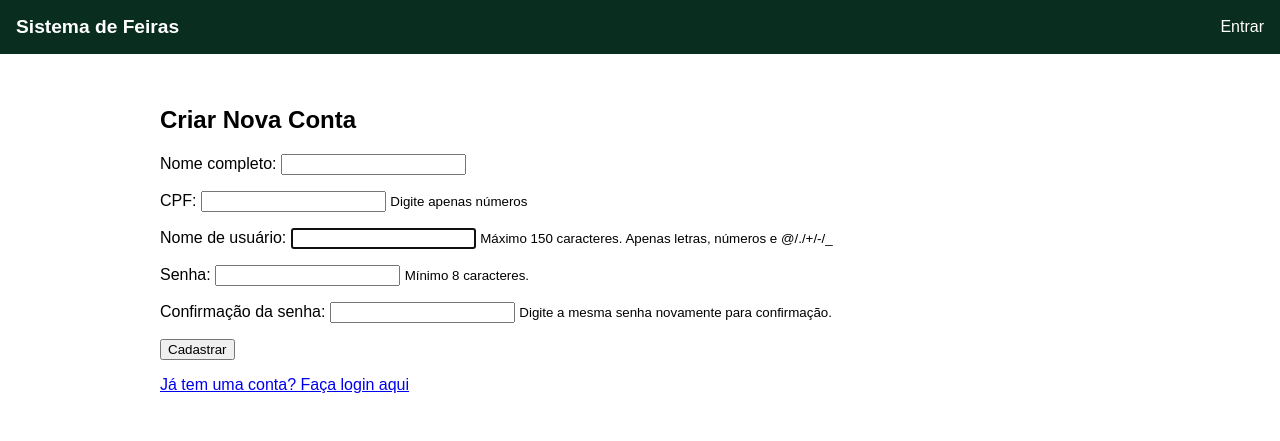
After one commit to jm-236/trabalho-ES, a Django app: page /cadastro/ in a window 1280 px wide. The commit adds this page. Shown: the top 441 px of the page. Run offline with Django 5.2, Linux system fonts and the light colour scheme.

Commit message:
(Eduardo) Criação de tela de cadastro

```diff
--- /dev/null
+++ b/sistema_de_gestao_de_feiras/core/forms.py
@@ -0,0 +1,19 @@
+
+from django import forms
+from django.contrib.auth.forms import UserCreationForm
+from django.contrib.auth.models import User
+from .models import Usuario
+
+class CadastroForm(UserCreationForm):
+    nome = forms.CharField(max_length=100, label='Nome completo')
+    cpf = forms.CharField(max_length=11, label='CPF')
+
+    class Meta:
+        model = User
+        fields = ('username', 'nome', 'cpf', 'password1', 'password2')
+
+    def __init__(self, *args, **kwargs):
+        super().__init__(*args, **kwargs)
+        self.fields['username'].label = 'Nome de usuário'
+        self.fields['password1'].label = 'Senha'
+        self.fields['password2'].label = 'Confirmação da senha'
--- /dev/null
+++ b/sistema_de_gestao_de_feiras/core/templates/core/cadastro.html
@@ -0,0 +1,47 @@
+
+{% extends 'core/base.html' %}
+
+{% block title %}Cadastro - Sistema de Feiras{% endblock %}
+
+{% block content %}
+<body>
+    <h2>Criar Nova Conta</h2>
+
+    <form method="post" action="{% url 'cadastro' %}">
+        {% csrf_token %}
+
+        <p>
+            <label for="id_nome">Nome completo:</label>
+            {{ form.nome }}
+        </p>
+
+        <p>
+            <label for="id_cpf">CPF:</label>
+            {{ form.cpf }}
+            <small>Digite apenas números</small>
+        </p>
+
+        <p>
+            <label for="id_username">Nome de usuário:</label>
+            {{ form.username }}
+            <small>Máximo 150 caracteres. Apenas letras, números e @/./+/-/_</small>
+        </p>
+
+        <p>
+            <label for="id_password1">Senha:</label>
+            {{ form.password1 }}
+            <small>Mínimo 8 caracteres.</small>
+        </p>
+
+        <p>
+            <label for="id_password2">Confirmação da senha:</label>
+            {{ form.password2 }}
+            <small>Digite a mesma senha novamente para confirmação.</small>
+        </p>
+
+        <button type="submit">Cadastrar</button>
+    </form>
+
+    <p><a href="{% url 'login' %}">Já tem uma conta? Faça login aqui</a></p>
+</body>
+{% endblock %}
--- a/sistema_de_gestao_de_feiras/core/templates/core/login.html
+++ b/sistema_de_gestao_de_feiras/core/templates/core/login.html
@@ -13,4 +13,6 @@
 
         <button type="submit">Entrar</button>
     </form>
+
+    <p>Não tem uma conta? <a href="{% url 'cadastro' %}">Cadastre-se clicando aqui</a></p>
 {% endblock %}
--- a/sistema_de_gestao_de_feiras/core/urls.py
+++ b/sistema_de_gestao_de_feiras/core/urls.py
@@ -11,4 +11,5 @@ urlpatterns = [
     path('expositor/<int:expositor_id>/', views.detalhes_expositor, name='detalhes_expositor'),
     path('login/', auth_views.LoginView.as_view(template_name='core/login.html'), name='login'),
     path('logout/', auth_views.LogoutView.as_view(next_page='/'), name='logout'),
+    path('cadastro/', views.cadastro, name='cadastro'),
 ]
--- a/sistema_de_gestao_de_feiras/core/views.py
+++ b/sistema_de_gestao_de_feiras/core/views.py
@@ -1,7 +1,10 @@
 # core/views.py
 
-from django.shortcuts import render, get_object_or_404
-from .models import Feira, Expositor
+from django.shortcuts import render, get_object_or_404, redirect
+from django.contrib.auth import login
+from django.utils import timezone
+from .models import Feira, Expositor, Usuario
+from .forms import CadastroForm
 
 def pagina_inicial(request):
     # 1. Busca os dados do banco
@@ -45,3 +48,35 @@ def detalhes_expositor(request, expositor_id):
     }
 
     return render(request, 'core/detalhes_expositor.html', context)
+
+def cadastro(request):
+    if request.method == 'POST':
+        form = CadastroForm(request.POST)
+        if form.is_valid():
+            # Captura os dados do formulário
+            username = form.cleaned_data['username']
+            password = form.cleaned_data['password1']
+            nome = form.cleaned_data['nome']
+            cpf = form.cleaned_data['cpf']
+
+            # Salva o usuário do Django
+            user = form.save()
+
+            # Cria o registro no modelo Usuario personalizado
+            usuario = Usuario.objects.create(
+                nome=nome,
+                cpf=cpf,
+                data_criacao=timezone.now().date()
+            )
+
+            login(request, user)
+            return redirect('inicio')
+    else:
+        form = CadastroForm()
+
+    # Context para o template
+    context = {
+        'form': form
+    }
+
+    return render(request, 'core/cadastro.html', context)
--- a/sistema_de_gestao_de_feiras/sistema_de_gestao_de_feiras/settings.py
+++ b/sistema_de_gestao_de_feiras/sistema_de_gestao_de_feiras/settings.py
@@ -25,7 +25,7 @@ SECRET_KEY = 'django-insecure-7ml%v-6i06@q(@rj_==2^j+)5_^@ta^)57n1ot=rw^=#=j-!#3
 # SECURITY WARNING: don't run with debug turned on in production!
 DEBUG = True
 
-ALLOWED_HOSTS = []
+ALLOWED_HOSTS = ['*']
 
 
 # Application definition
```
Also changed, not shown: sistema_de_gestao_de_feiras/db.sqlite3, 4 other files.
